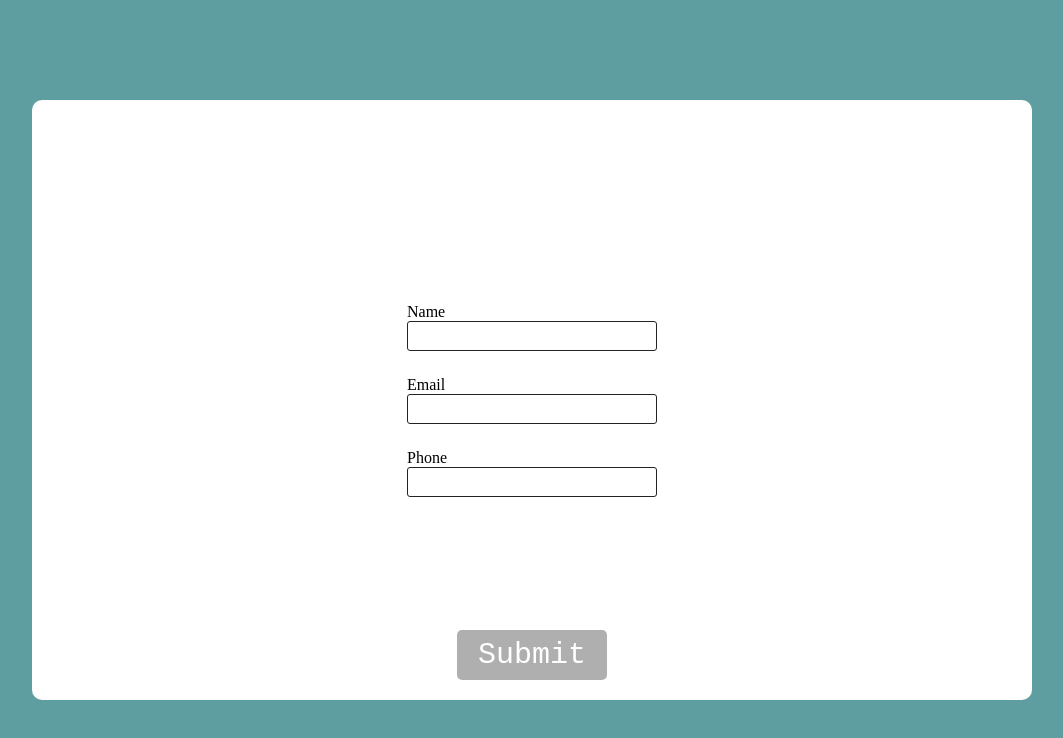
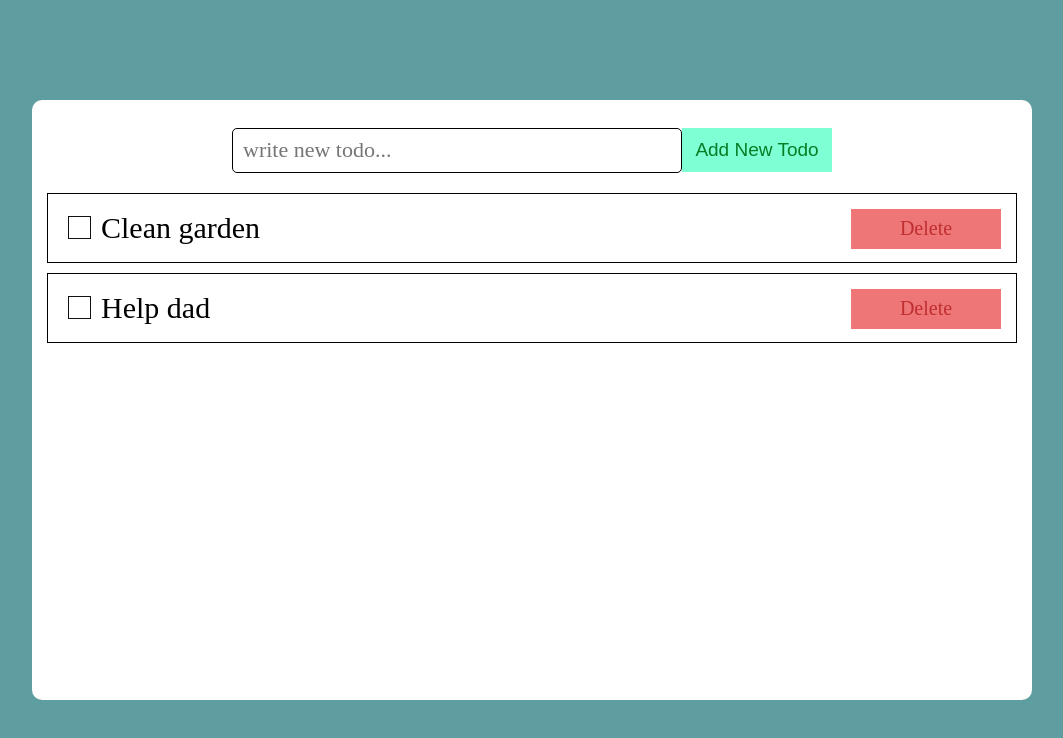
Before and after one commit to urzhumtsew10/urzhumtsew-frontend-pro-05-06-2023, a React app: page / in a window 1280 px wide. Shown: the top 738 px of the page, without its empty margins (108-1171 px from the left). Built offline with nearby package versions, Linux system fonts and the light colour scheme.

Commit message:
homework 42

```diff
--- a/package.json
+++ b/package.json
@@ -25,8 +25,10 @@
     "react": "^18.2.0",
     "react-dom": "^18.2.0",
     "react-hook-form": "^7.46.1",
+    "react-redux": "^8.1.2",
     "react-router-dom": "^6.15.0",
     "react-scroll": "^1.8.9",
+    "redux": "^4.2.1",
     "yup": "^1.2.0"
   }
 }
--- a/src/App.jsx
+++ b/src/App.jsx
@@ -1,47 +1,54 @@
-import { useForm, FormProvider } from "react-hook-form";
-import NameInput from "./NameInput";
-import EmailInput from "./EmailInput";
-import PhoneInput from "./PhoneInput";
-import { yupResolver } from "@hookform/resolvers/yup";
-import * as yup from "yup";
-
-const validationSchema = yup.object().shape({
-  name: yup.string().required(),
-  email: yup.string().required().email(),
-  phone: yup
-    .string()
-    .matches(/^[0-9]+$/)
-    .required()
-    .length(12),
-});
+import { useSelector, useDispatch } from "react-redux";
+import Todo from "./Todo";
+import { useRef } from "react";
 
 const App = () => {
-  const formMethods = useForm({
-    resolver: yupResolver(validationSchema),
-    defaultValues: {
-      name: "",
-      email: "",
-      phone: "",
-    },
-  });
-  const { handleSubmit, register } = formMethods;
+  const inputRef = useRef();
 
-  const tryToLoginUser = (data) => {
-    alert(`Name: ${data.name}\nEmail: ${data.email}\nPhone: ${data.phone}`);
+  const todoList = useSelector((state) => state.todoList);
+  const dispatch = useDispatch();
+
+  const createTodo = () => {
+    const title = inputRef.current.value;
+    if (title.trim("") !== "") {
+      dispatch({ type: "ADD_TODO", title: title });
+    }
+    inputRef.current.value = "";
+  };
+
+  const completedTodo = (id, completed) => {
+    dispatch({ type: "TOGGLE_TODO", id: id, completed: completed });
+  };
+
+  const deleteTodo = (id) => {
+    dispatch({ type: "DELETE_TODO", id: id });
   };
 
   return (
     <div className="app">
-      <FormProvider {...formMethods}>
-        <form onSubmit={handleSubmit(tryToLoginUser)} className="app__form">
-          <NameInput />
-          <EmailInput />
-          <PhoneInput />
-          <button type="submit" className="app__btn">
-            Submit
-          </button>
-        </form>
-      </FormProvider>
+      <div className="app__form">
+        <input
+          ref={inputRef}
+          className="app__input"
+          type="text"
+          placeholder="write new todo..."
+        />
+        <button onClick={() => createTodo()} className="app__btn">
+          Add New Todo
+        </button>
+      </div>
+      <div className="app__todoBlock">
+        {todoList.map((todo) => (
+          <Todo
+            completedTodo={completedTodo}
+            deleteTodo={deleteTodo}
+            key={todo.id}
+            id={todo.id}
+            title={todo.title}
+            completed={todo.completed}
+          />
+        ))}
+      </div>
     </div>
   );
 };
--- a/src/EmailInput.jsx
+++ /dev/null
@@ -1,26 +0,0 @@
-import { useController } from "react-hook-form";
-
-const getEmailTypeError = (type) => {
-  switch (type) {
-    case "email":
-      return "Email is not valid";
-    case "required":
-      return "Email is required";
-  }
-};
-
-const EmailInput = () => {
-  const { field, fieldState } = useController({ name: "email" });
-  const { error } = fieldState;
-  return (
-    <label className="form__label">
-      Email
-      {error?.type && (
-        <p className="errorMsg">{getEmailTypeError(error.type)}</p>
-      )}
-      <input className="form__input" type="text" {...field} />
-    </label>
-  );
-};
-
-export default EmailInput;
--- a/src/NameInput.jsx
+++ /dev/null
@@ -1,15 +0,0 @@
-import { useController } from "react-hook-form";
-
-const NameInput = () => {
-  const { field, fieldState } = useController({ name: "name" });
-  const { error } = fieldState;
-  return (
-    <label className="form__label">
-      Name
-      {error?.type && <p className="errorMsg">Name is required</p>}
-      <input className="form__input" name="name" type="text" {...field} />
-    </label>
-  );
-};
-
-export default NameInput;
--- a/src/PhoneInput.jsx
+++ /dev/null
@@ -1,29 +0,0 @@
-import { useController } from "react-hook-form";
-
-const getPhoneTypeError = (type) => {
-  console.log({ type });
-  switch (type) {
-    case "matches":
-      return "Phone is not valid";
-    case "required":
-      return "Phone is required";
-    case "length":
-      return "Phone length is not 12 numbers";
-  }
-};
-
-const PhoneInput = () => {
-  const { field, fieldState } = useController({ name: "phone" });
-  const { error } = fieldState;
-  return (
-    <label className="form__label">
-      Phone
-      {error?.type && (
-        <p className="errorMsg">{getPhoneTypeError(error.type)}</p>
-      )}
-      <input className="form__input" type="text" {...field} />
-    </label>
-  );
-};
-
-export default PhoneInput;
--- /dev/null
+++ b/src/Todo.jsx
@@ -0,0 +1,20 @@
+import tick from "../img/icon-tick.svg";
+
+const Todo = ({ id, title, completed, completedTodo, deleteTodo }) => {
+  return (
+    <div className="todoBlock__todo">
+      <div
+        onClick={() => completedTodo(id, completed)}
+        className="todo__checkbox"
+      >
+        {completed && <img src={tick} />}
+      </div>
+      <p className="todo__task">{title}</p>
+      <button onClick={() => deleteTodo(id)} className="todo__deleteBtn">
+        Delete
+      </button>
+    </div>
+  );
+};
+
+export default Todo;
--- a/src/index.css
+++ b/src/index.css
@@ -3,10 +3,6 @@
 * {
   padding: 0;
   margin: 0;
-}
-.form__label {
-  display: flex;
-  flex-direction: column;
 }
 body {
   width: 100%;
@@ -22,55 +18,74 @@ body {
   height: 600px;
   background-color: #fff;
   border-radius: 10px;
-}
-.app__form {
-  width: 100%;
-  height: 100%;
   display: flex;
   flex-direction: column;
   align-items: center;
   justify-content: center;
 }
-.form__label {
+.app__input {
+  width: 450px;
+  height: 45px;
+  border-radius: 5px;
+  font-size: 22px;
+  padding: 0 0 0 10px;
+  border: 1px solid black;
+}
+.app__todoBlock {
+  width: 100%;
+  height: 80%;
+  overflow-y: scroll;
+  padding: 0 15px 0 15px;
+}
+.todoBlock__todo {
+  width: 100%;
+  height: 70px;
+  display: flex;
+  align-items: center;
+  border: 1px solid black;
+  padding: 0 0 0 20px;
+  margin: 0 0 10px 0;
   position: relative;
-  margin-top: 25px;
 }
-.form__label:first-child {
-  margin-top: 0;
+.todo__checkbox {
+  width: 23px;
+  height: 23px;
+  background-color: #fff;
+  border: 1px solid #111111;
+  margin: 0 10px 0 0;
+  display: flex;
+  align-items: center;
+  justify-content: center;
 }
-.form__input {
-  width: 250px;
-  height: 30px;
-  padding-left: 10px;
-  border: 1px solid rgb(35, 35, 35);
-  border-radius: 3px;
-}
-.form__input:focus {
-  border: 1px solid #2095d8;
-  background-color: #fff;
+.todo__task {
+  font-size: 30px;
 }
 .app__btn {
   width: 150px;
-  height: 50px;
-  background-color: rgb(175, 175, 175);
-  color: #fff;
-  font-size: 30px;
-  font-family: monospace;
-  border-radius: 5px;
-  position: absolute;
-  left: 425px;
-  bottom: 20px;
-  transition: all 0.3s ease-in-out;
+  height: 44px;
+  font-size: 19px;
+  font-family: sans-serif;
+  background-color: aquamarine;
+  color: #057e27;
 }
 .app__btn:hover {
+  transition: 0.3s;
   background-color: #fff;
-  border: 1px solid rgb(175, 175, 175);
-  color: rgb(175, 175, 175);
+  color: #057e27;
+  border: 1px solid #057e27;
 }
-.errorMsg {
-  color: red;
-  font-size: 14px;
+.app__form {
+  display: flex;
+  align-items: center;
+  margin: 0 0 20px 0;
+}
+.todo__deleteBtn {
+  width: 150px;
+  height: 40px;
+  background-color: rgb(238, 118, 118);
+  color: rgb(192, 47, 47);
+  font-size: 20px;
   position: absolute;
-  right: 0;
-  top: 0;
+  top: 15px;
+  right: 15px;
 }
--- a/src/index.jsx
+++ b/src/index.jsx
@@ -1,6 +1,7 @@
 import { StrictMode } from "react";
 import { createRoot } from "react-dom/client";
-import { BrowserRouter } from "react-router-dom";
+import { createStore } from "redux";
+import { Provider } from "react-redux";
 import App from "./App";
 import "./index.css";
 
@@ -10,10 +11,42 @@ if (!rootElement) {
   console.log("Error not found root");
 }
 
+const initialState = {
+  todoList: [
+    { id: 1, title: "Clean garden", completed: false },
+    { id: 2, title: "Help dad", completed: false },
+  ],
+};
+
+const todoReducer = (state = initialState, action) => {
+  const todoList = state.todoList;
+  switch (action.type) {
+    case "TOGGLE_TODO":
+      const updateState = todoList.map((todo) => {
+        if (todo.id === action.id) {
+          return { ...todo, completed: !action.completed };
+        }
+        return todo;
+      });
+      return { todoList: [...updateState] };
+    case "ADD_TODO":
+      const lastId = todoList[todoList.length - 1].id;
+      return {
+        todoList: [...todoList, { id: lastId + 1, title: action.title }],
+      };
+    case "DELETE_TODO":
+      const updateList = todoList.filter((todo) => todo.id !== action.id);
+      return { todoList: [...updateList] };
+    default:
+      return state;
+  }
+};
+
 const root = createRoot(rootElement);
+const store = createStore(todoReducer);
 
 root.render(
-  <StrictMode>
+  <Provider store={store}>
     <App />
-  </StrictMode>
+  </Provider>
 );
```
Also changed, not shown: img/icon-tick.svg, 1 other file (tests, documents, lock files or other folders).
